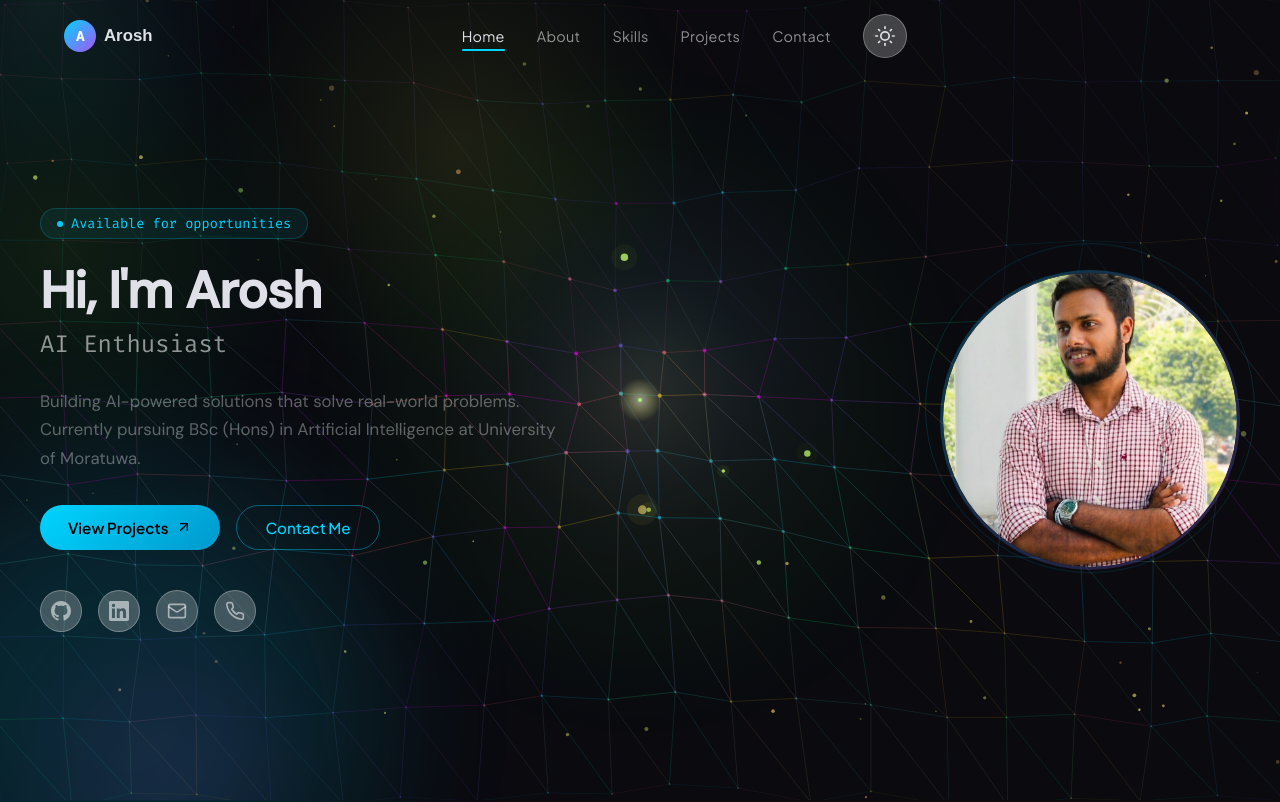
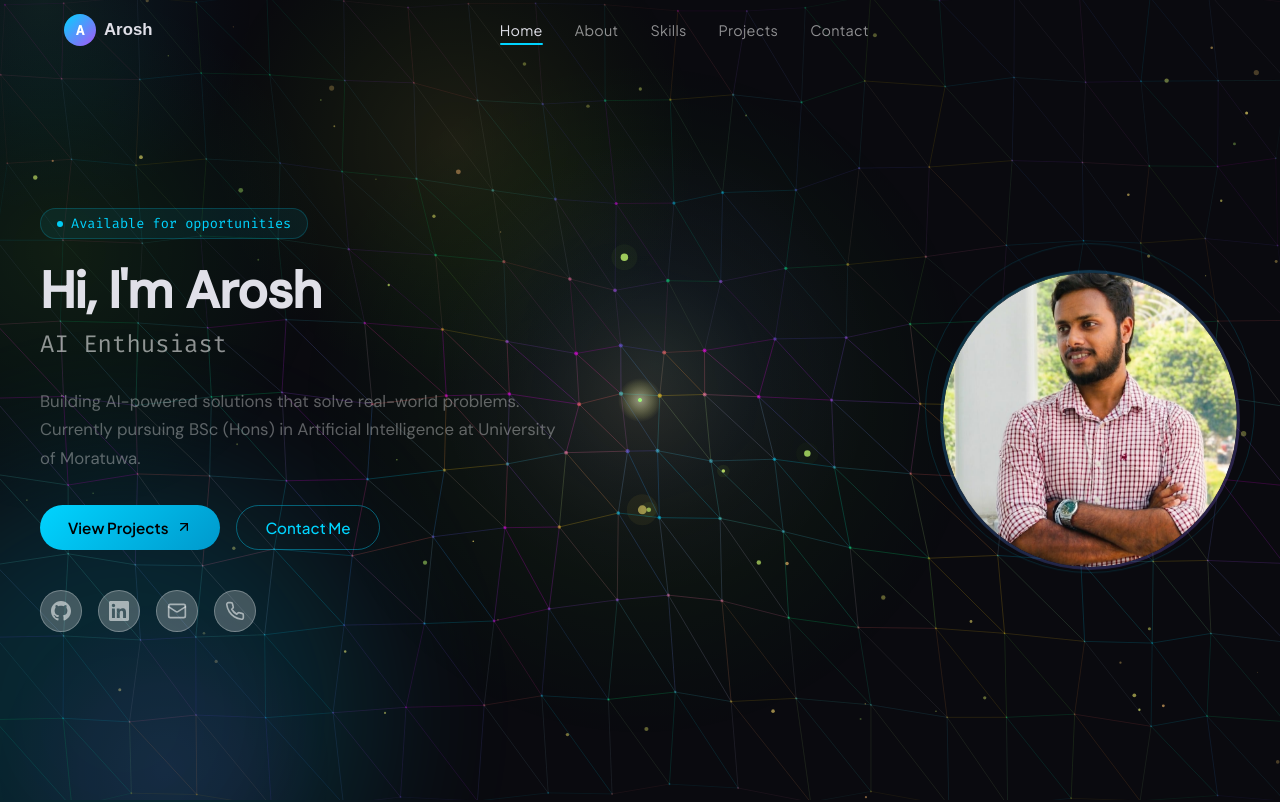
Before and after one commit to aroshwijesinghe/portfoilo, a React (Vite) app: page / in a window 1280 px wide. Shown: the top 802 px of the page. Built offline with nearby package versions, Linux system fonts and the light colour scheme.

Commit message:
removed dark mode

```diff
--- a/src/App.jsx
+++ b/src/App.jsx
@@ -1175,10 +1175,8 @@ export default function Portfolio() {
             </button>
             <div className="nav-d" style={{ display: "flex", gap: 32, alignItems: "center" }}>
               {navs.map(n => <button key={n.id} className={`nl ${active === n.id ? "on" : ""}`} onClick={() => goTo(n.id)}>{n.l}</button>)}
-              <button className="thm" onClick={() => setIsDark(!isDark)} title={isDark ? "Light mode" : "Dark mode"}>{isDark ? I.sun : I.moon}</button>
             </div>
             <div style={{ display: "flex", alignItems: "center", gap: 12 }}>
-              <button className="thm mob-btn" onClick={() => setIsDark(!isDark)} style={{ display: "none" }}>{isDark ? I.sun : I.moon}</button>
               <button className="mob-btn" onClick={() => setMenu(!menuOpen)} style={{ background: "none", border: "none", color: t.text, cursor: "pointer", display: "none", alignItems: "center" }}>{menuOpen ? I.close : I.menu}</button>
             </div>
           </div>
```
